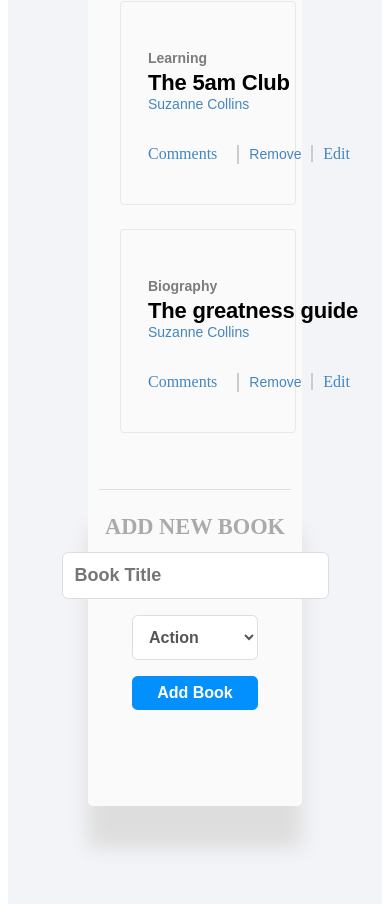
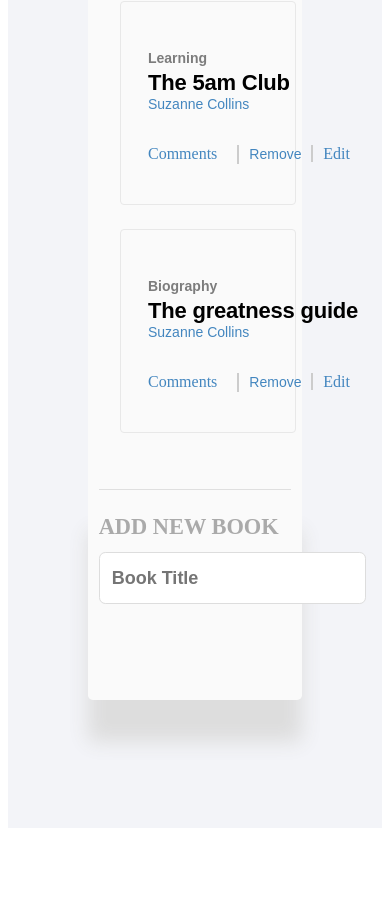
Before and after one commit to Rashad-Muntar/Book-store, a React (Create React App) app: page / in a window 390 px wide. Shown: the part 499-1403 px from the top of the page. After the commit the page ends 1335 px from the top, so only its background shows below. Built offline with nearby package versions, Linux system fonts and the light colour scheme.

Commit message:
Fix linter

```diff
--- a/src/styles/BookForm.css
+++ b/src/styles/BookForm.css
@@ -44,12 +44,3 @@
   font-size: 16px;
   padding: 8px 22px;
 }
-
-/* Small screens less than 720px */
-@media screen and (max-width: 720px) {
-  .formTitle { text-align: center; }
-  .bookForm { flex-wrap: wrap; justify-content: center; }
-  .bookForm button { flex-basis: 65%; margin-top: 1em; }
-  .bookForm input { margin-right: 0; }
-  .bookForm select { flex-basis: 65%; margin-top: 1em; margin-right: 0; }
-}
```
